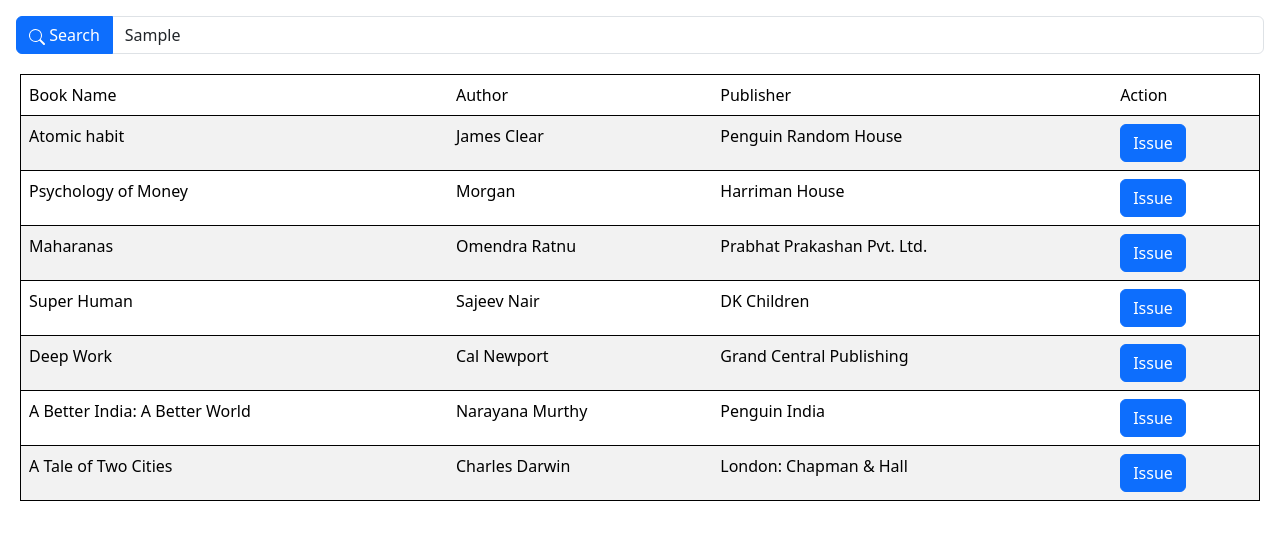
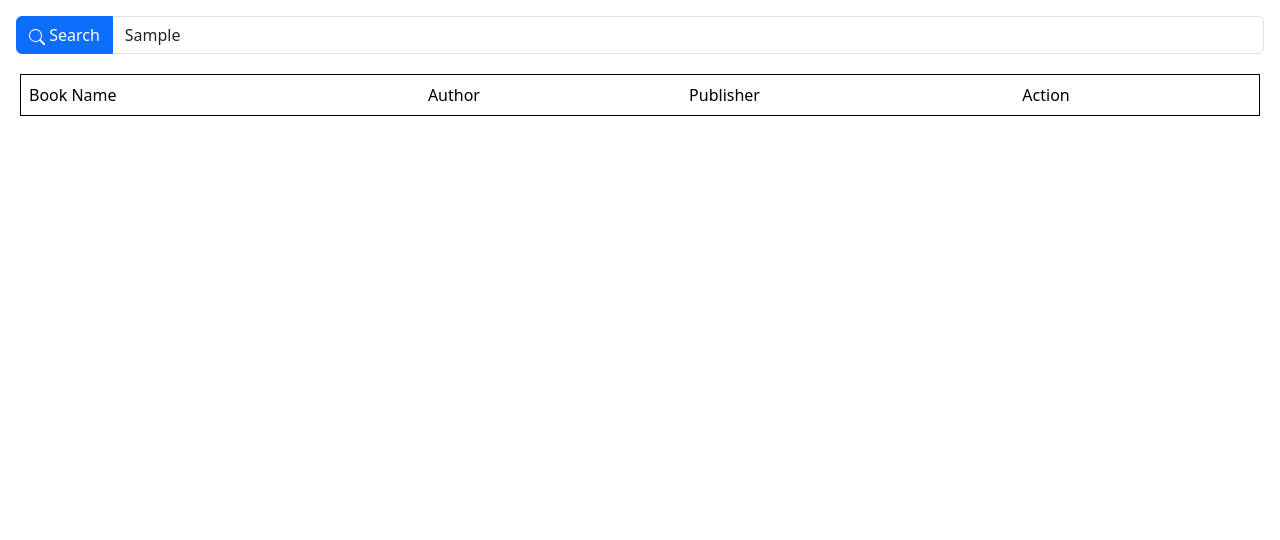
Before and after one commit to RituHP/Library-Management-System, a plain HTML site: page index.html in a window 1280 px wide. Both pictures are taken after typing "Sample" into the empty fields and a click on the button "Search". Drawn offline with nearby package versions, Linux system fonts and the light colour scheme.

Commit message:
search functionality added

```diff
--- a/index.html
+++ b/index.html
@@ -27,7 +27,7 @@
             <path
               d="M11.742 10.344a6.5 6.5 0 1 0-1.397 1.398h-.001c.03.04.062.078.098.115l3.85 3.85a1 1 0 0 0 1.415-1.414l-3.85-3.85a1.007 1.007 0 0 0-.115-.1zM12 6.5a5.5 5.5 0 1 1-11 0 5.5 5.5 0 0 1 11 0z" />
           </svg> Search </button>
-        <input id="itemTxt" type="text" class="form-control">
+        <input type="text" class="form-control" oninput="onSearch()" id="searchTxt">
       </div>
     </div>
   </div>
--- a/script.js
+++ b/script.js
@@ -1,5 +1,3 @@
-window.onload = function () {
-  // this data may come from service.
 data = [
   { name: 'Atomic habit', author: 'James Clear', publisher: 'Penguin Random House' },
   { name: 'Psychology of Money', author: 'Morgan', publisher: 'Harriman House' },
@@ -9,9 +7,40 @@
   { name: 'A Better India: A Better World ', author: 'Narayana Murthy', publisher: 'Penguin India' },
   { name: 'A Tale of Two Cities', author: 'Charles Darwin', publisher: 'London: Chapman & Hall' },
 ]
+window.onload = function () {  // this data may come from service.
+  createTable(data);
+}
+
+function onSubmit() {
+  let element = document.getElementById('alertNotification');
+  element.style.display = 'block';
+  setTimeout(hideNotification(element), 2000);
+}
+
+function hideNotification(element) {
+  element.style.display = 'none';
+}
+
+function onSearch() {
+  let filterText = document.getElementById('searchTxt').value;
+  let filteredData = data.filter((item) => {
+    if (item.name.toLowerCase().includes(filterText)
+      || item.author.toLowerCase().includes(filterText)
+      || item.publisher.toLowerCase().includes(filterText)) {
+      return item;
+    }
+  });
+  var bodyContent = document.getElementById("table-body");
+
+  bodyContent.innerHTML = "";
+  bodyContent.innerHTML = "<tr> </tr>";
+
+  createTable(filteredData);
+}
+
+function createTable(data) {
   let tbody = document.getElementById('table-body');
   let tr, td;
-
   data.forEach((element) => {
     tr = document.createElement('tr');
     for (let key in element) {
@@ -33,13 +62,3 @@
     tbody.appendChild(tr);
   });
 }
-
-function onSubmit() {
-  let element = document.getElementById('alertNotification');
-  element.style.display = 'block';
-  setTimeout(hideNotification(element), 2000);
-}
-
-function hideNotification(element) {
-  element.style.display = 'none';
-}
```
Lines whose indentation alone changed are shown as unchanged.
